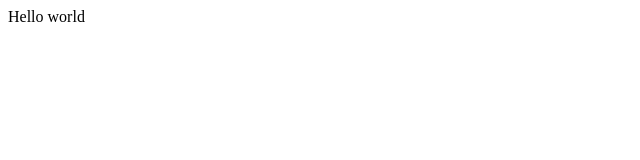
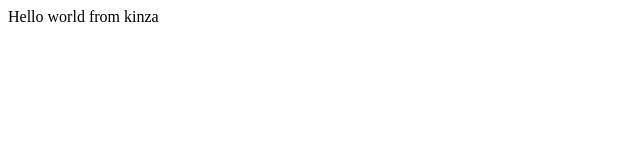
Before and after one commit to kinza-star/bootcamp2020, a plain HTML site: page index.html in a window 1280 px wide. Shown: the full height of the page, 0-640 px from the left. Drawn offline with Linux system fonts and the light colour scheme.

Commit message:
updated index.html
 from kinza

```diff
--- a/index.html
+++ b/index.html
@@ -7,7 +7,7 @@
 </head>
 <body>
     <div>
-    Hello world
+    Hello world from kinza
 </div>
 </body>
 </html>
```
